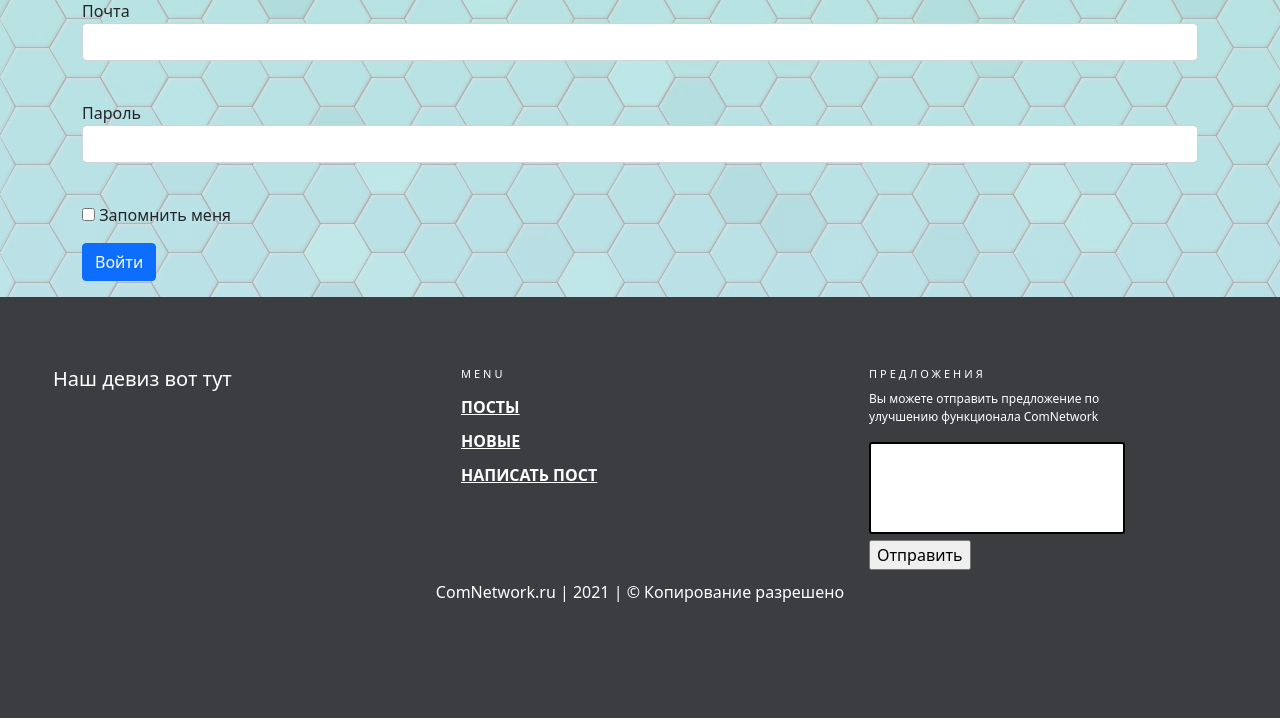
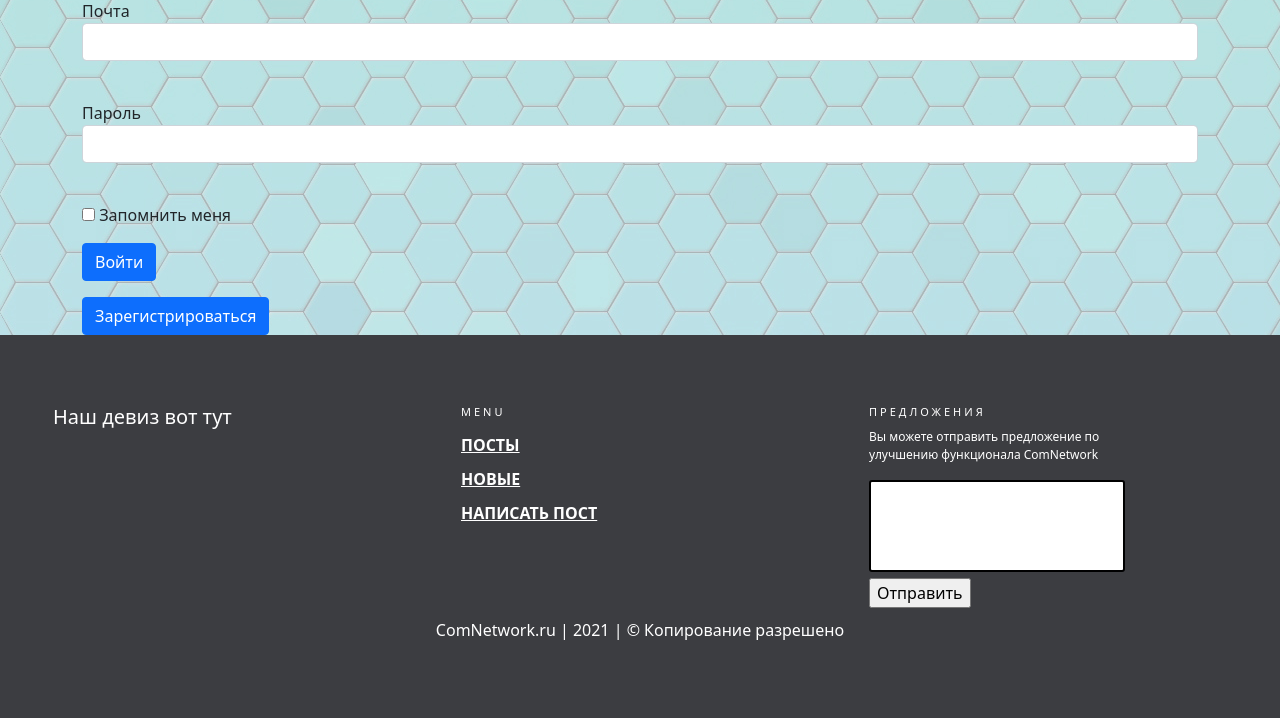
Before and after one commit to DaniilAnisimov/ComNetwork, a Flask app: page /login in a window 1280 px wide. Shown: the part 127-845 px from the top of the page. Before the commit the page ends 729 px from the top, so only its background shows below. Run offline with Flask 2, Linux system fonts and the light colour scheme; some libraries are stand-ins or nearby versions.

Commit message:
5.1 version 1. Templates of views are added 2. Register page linked to Login page

```diff
--- a/templates/login.html
+++ b/templates/login.html
@@ -24,6 +24,7 @@
         </p>
         <p>{{ form.remember_me() }} {{ form.remember_me.label }}</p>
         <p>{{ form.submit(type="submit", class="btn btn-primary") }}</p>
+        <a class="btn btn-primary" href="{{ url_for('register') }}">Зарегистрироваться</a>
         <div>{{ message }}</div>
     </form>
 {% endblock %}
```
